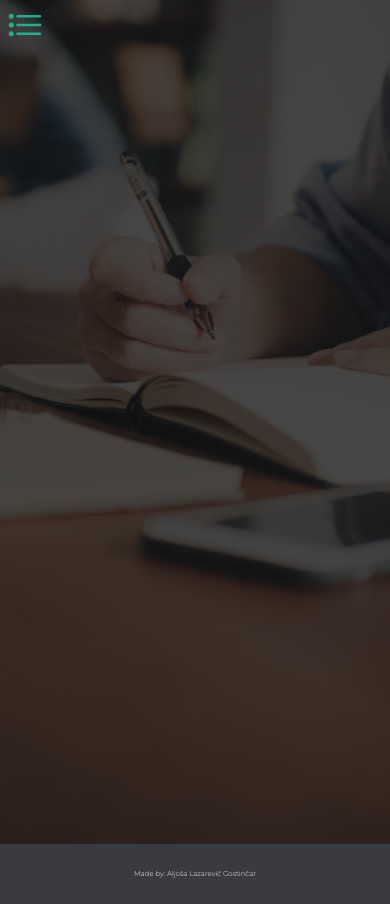
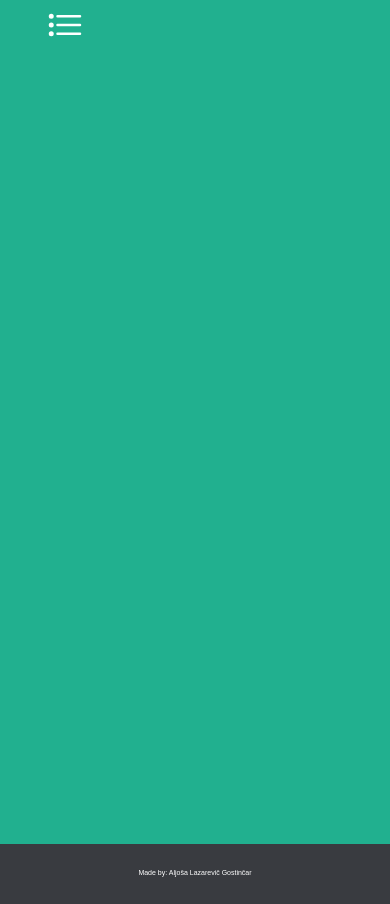
Before and after one commit to Aljosa12/TODOapp, a Flask app: template templates/tasks.html in a window 390 px wide. Run offline with Flask 2, Linux system fonts and the light colour scheme; the template is opened without the code that fills it: most values are stand-ins (such as "Sample title", 1, 10 or a date in 2020); some libraries are stand-ins or nearby versions.

Commit message:
update phone screen

```diff
--- a/static/style.css
+++ b/static/style.css
@@ -15,8 +15,10 @@ body {
 
 header {
     background-image: linear-gradient(rgba(0, 0, 0, 0.7), rgba(0, 0, 0, 0.7)), url(slika.jpg);
-    background-size: cover;
-    background-position: center;
+    -webkit-background-size: cover;
+      -moz-background-size: cover;
+      -o-background-size: cover;
+      background-size: cover;
     height: 100vh;
 }
 
@@ -242,17 +244,36 @@ header {
     color: #fff;
 }
 
-@media screen and (max-width: 480px) {
+@media (max-width: 700px) {
     .tasks {
-    width: 400px;
+    width: 300px;
     float: left;
     margin-top: -100px;
     }
 
     .nav {
-    width: 380px;
+    width: 300px;
     margin-left: auto;
     margin-right: auto;
     }
     .nav button { display: none; }
+
+    header {
+        background-color: #21b08f;
+        background-image: none;
+    }
+
+    .tasks a{
+    border: none;
+    color: white;
+    height: 20px;
+    }
+
+    .tasks ion-icon {
+    color: #fff;
+    }
+
+    .nav ion-icon {
+    color: #fff;
+    }
 }
--- a/templates/tasks.html
+++ b/templates/tasks.html
@@ -5,12 +5,13 @@
     <title>ToDo app</title>
 
     <link rel="stylesheet" href="../static/style.css">
-    <link href="https://fonts.googleapis.com/css2?family=Montserrat:wght@300&display=swap" rel="stylesheet">
+    <meta name="viewport" content ="width=device-width,initial-scale=1,user-scalable=yes" />
 
     <meta name="viewport" content="width=device-width, initial-scale=1">
 </head>
 <body>
         <header>
+
             <div class="nav">
                 <div style="background-color: transparent" class="dropdown">
                   <ion-icon name="list-outline"></ion-icon>
@@ -46,6 +47,7 @@
                 </div>
 
                 </div>
+
             </header>
 
         <div style="padding: 25px 0; text-align: center; height: 60px; background-color: #393b40;">
```
Lines whose indentation alone changed are shown as unchanged.
